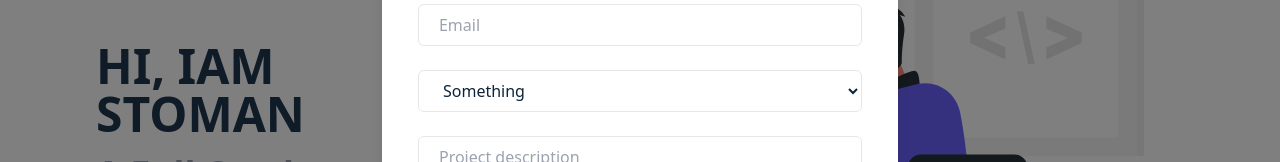
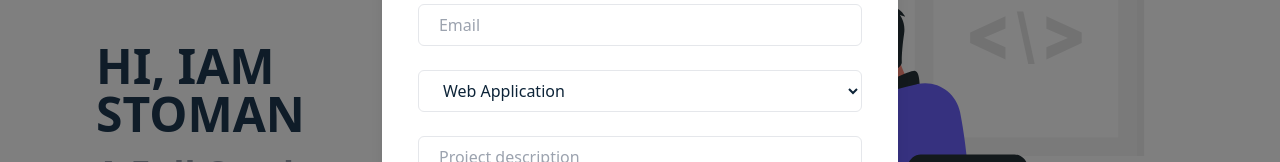
Before and after one commit to phoenix979797/portfolio, a React (Create React App) app: page / in a window 1280 px wide. Both pictures are taken after a click on the button "Hire Me". Shown: the part 240-402 px from the top of the page. Built offline with nearby package versions, Linux system fonts and the light colour scheme.

Commit message:
Modal options and projects grid code cleanup

```diff
--- a/src/components/HireMeModal.js
+++ b/src/components/HireMeModal.js
@@ -1,5 +1,12 @@
 import { motion } from 'framer-motion';
 import { FiX } from 'react-icons/fi';
+
+const selectOptions = [
+	'Web Application',
+	'Mobile Application',
+	'UI/UX Design',
+	'Branding',
+];
 
 const HireMeModal = ({ onClose, onRequest }) => {
 	return (
@@ -65,7 +72,14 @@ const HireMeModal = ({ onClose, onRequest }) => {
 										required=""
 										aria-label="Project Category"
 									>
-										<option>Something</option>
+										{selectOptions.map((option) => (
+											<option
+												className="text-normal sm:text-md"
+												key={option}
+											>
+												{option}
+											</option>
+										))}
 									</select>
 								</div>
 
--- a/src/components/projects/ProjectsGrid.js
+++ b/src/components/projects/ProjectsGrid.js
@@ -3,7 +3,6 @@ import { FiSearch } from 'react-icons/fi';
 import ProjectSingle from './ProjectSingle';
 import { ProjectsContext } from '../../context/ProjectsContext';
 import ProjectsFilter from './ProjectsFilter';
-import { motion } from 'framer-motion';
 
 const ProjectsGrid = () => {
 	const {
@@ -15,28 +14,6 @@ const ProjectsGrid = () => {
 		setSelectProject,
 		selectProjectsByCategory,
 	} = useContext(ProjectsContext);
-
-	const projectsResult = () => {
-		if (setSearchProject) {
-			return searchProjectsByTitle.map((project) => (
-				<ProjectSingle
-					title={project.title}
-					category={project.category}
-					image={project.img}
-					key={project.id}
-				/>
-			));
-		} else if (setSelectProject) {
-			return selectProjectsByCategory.map((project) => (
-				<ProjectSingle
-					title={project.title}
-					category={project.category}
-					image={project.img}
-					key={project.id}
-				/>
-			));
-		}
-	};
 
 	return (
 		<section className="py-5 sm:py-10 mt-5 sm:mt-10">
--- a/src/pages/Home.js
+++ b/src/pages/Home.js
@@ -12,10 +12,10 @@ const Home = () => {
 				<ProjectsGrid></ProjectsGrid>
 			</ProjectsProvider>
 
-			<div class="mt-10 sm:mt-15 flex justify-center">
+			<div className="mt-10 sm:mt-15 flex justify-center">
 				<Link
 					to="/projects"
-					class="flex items-center px-6 py-3 rounded-lg shadow-lg hover:shadow-xl bg-indigo-500 hover:bg-indigo-600 focus:ring-1 focus:ring-indigo-900 text-white text-lg sm:text-xl font-medium"
+					className="flex items-center px-6 py-3 rounded-lg shadow-lg hover:shadow-xl bg-indigo-500 hover:bg-indigo-600 focus:ring-1 focus:ring-indigo-900 text-white text-lg sm:text-xl font-medium"
 					aria-label="More Projects"
 				>
 					More Projects
```
Also changed, not shown: 1 other file (tests, documents, lock files or other folders).
